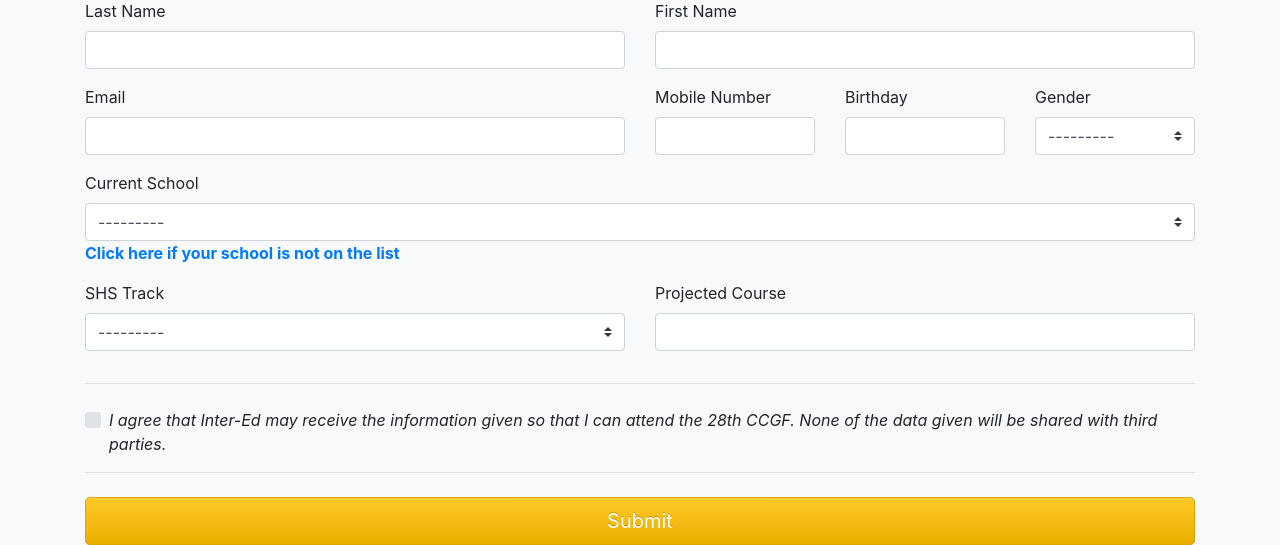
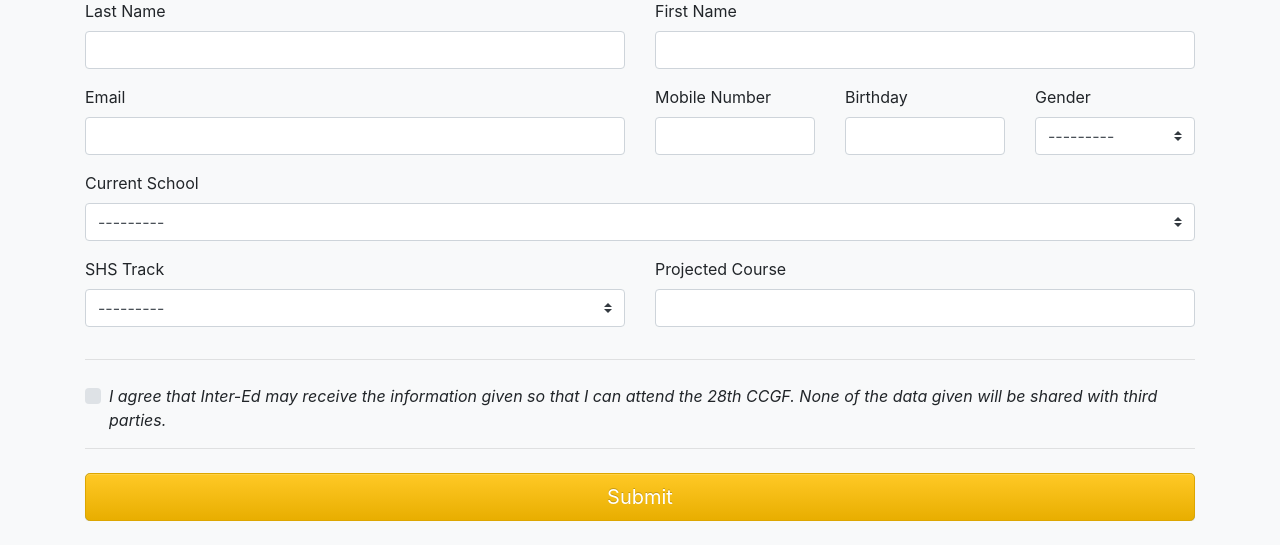
Before and after one commit to allenallen/interedregistration, a Django app: template registration/templates/registration.html in a window 1280 px wide. Shown: the part 343-888 px from the top of the page. After the commit the page ends 864 px from the top, so only its background shows below. Run offline with Django 3.2, Linux system fonts and the light colour scheme; the template is opened without the code that fills it: values that come from a table or form of the project are taken from there, others are empty; some libraries are stand-ins or nearby versions.

Commit message:
commented out add school

```diff
--- a/registration/templates/registration.html
+++ b/registration/templates/registration.html
@@ -137,7 +137,7 @@
                     {% else %}
                         {% render_field form.school class="form-control custom-select d-block w-100" %}
                     {% endif %}
-                    <a href="{% url 'schoolNew' %}" id="add_school" onclick="return showAddPopup(this);"><b>Click here if your school is not on the list</b></a>
+{#                    <a href="{% url 'schoolNew' %}" id="add_school" onclick="return showAddPopup(this);"><b>Click here if your school is not on the list</b></a>#}
                 </div>
                 <div class="w-100"></div>
                 <div class="row">
```
